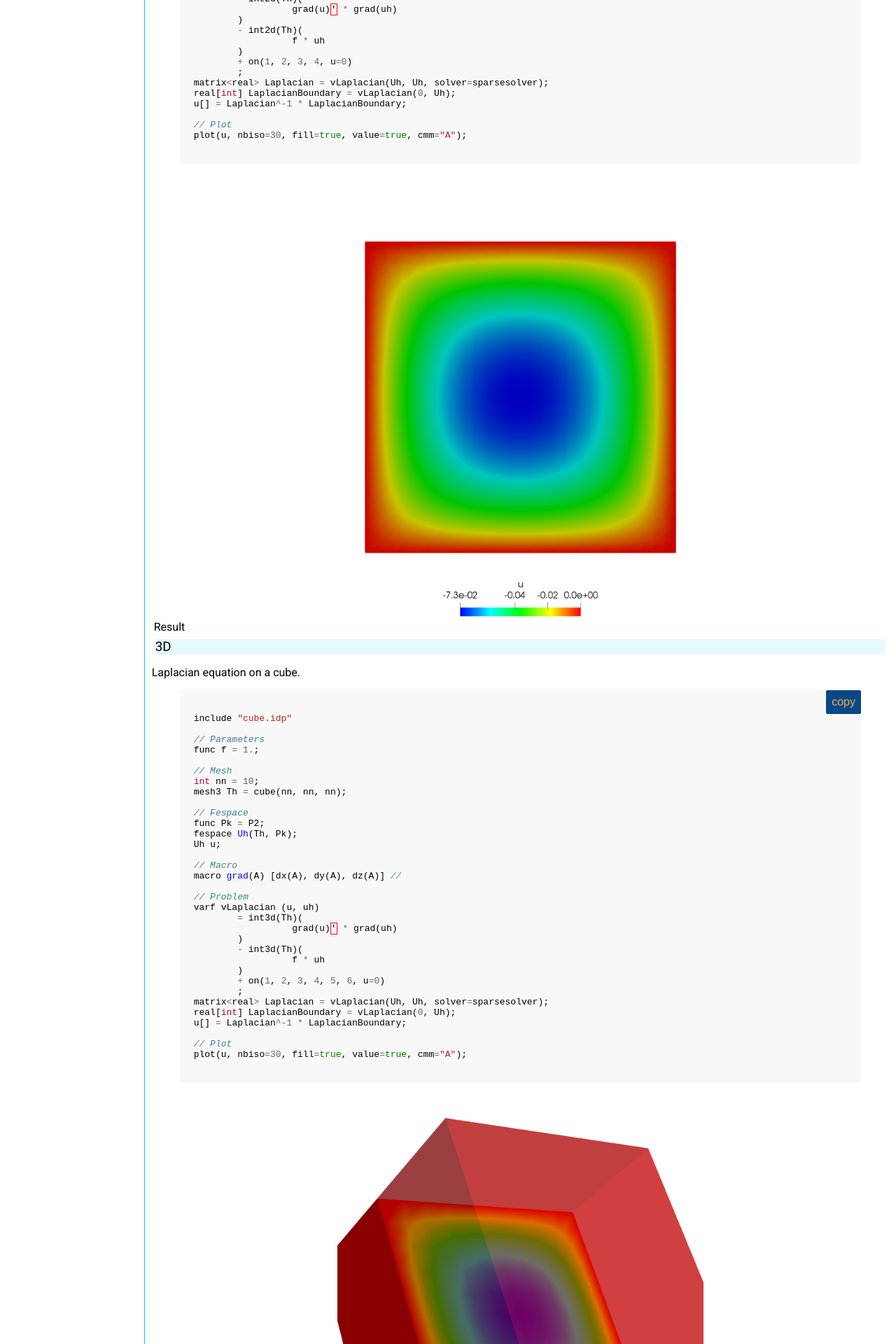
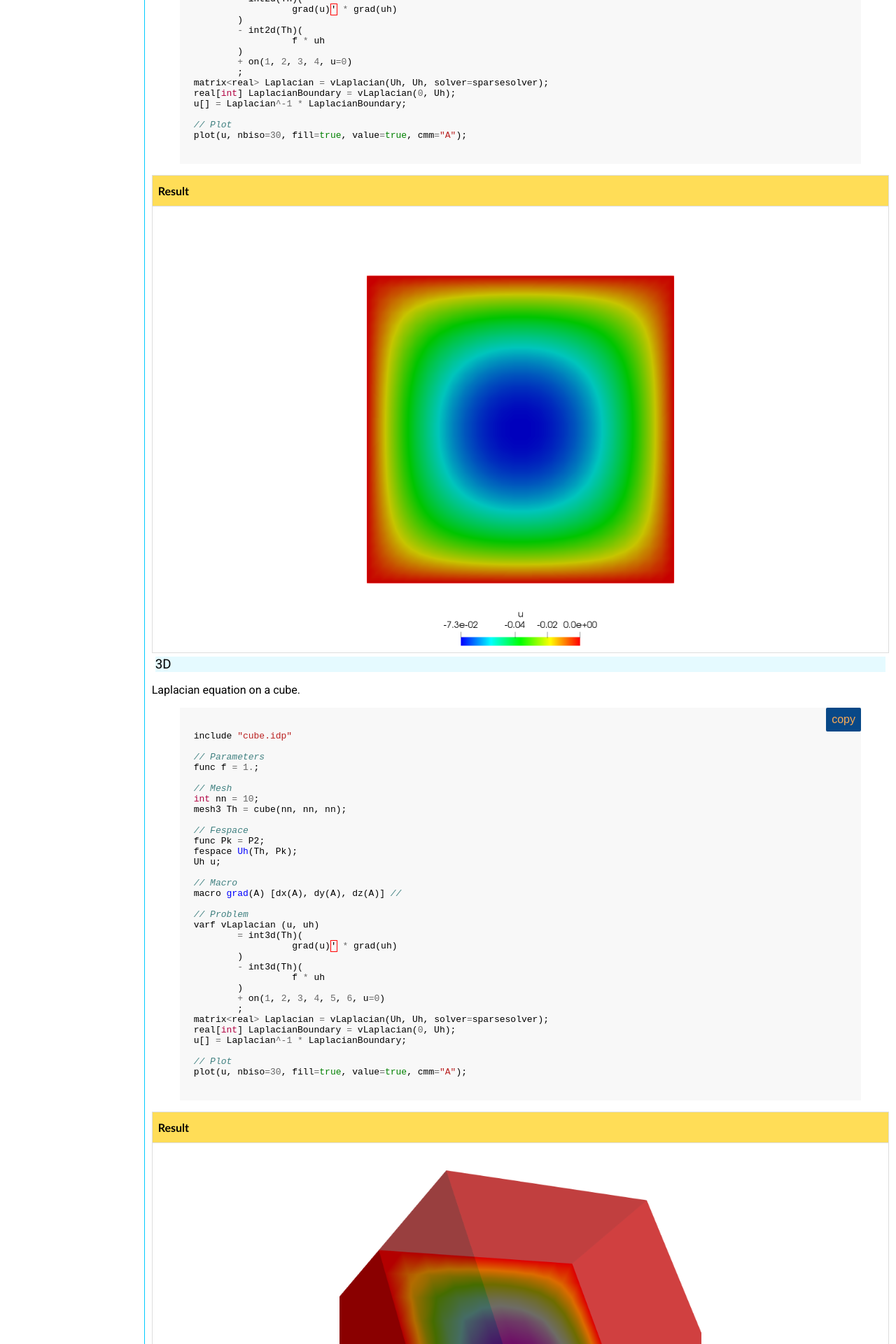
Before and after one commit to FreeFem/FreeFem-modules, a Jekyll site: the page built from _modules/laplacian.md, in a window 1280 px wide. Shown: the part 1034-2954 px from the top of the page at 70% size. Built offline with Jekyll 4.4.1, drawn with Linux system fonts in a browser that asks for light colours; formulas are drawn with MathJax 3; our own code applies the rules of GitHub Pages for plain Markdown files.

Commit message:
table css v1

```diff
--- a/_modules/laplacian.md
+++ b/_modules/laplacian.md
@@ -75,9 +75,10 @@ u[] = Laplacian^-1 * LaplacianBoundary;
 plot(u, nbiso=30, fill=true, value=true, cmm="A");
 {% endhighlight %}
 
+|Result|
 |--|
 ![Result]({{ site.url }}{{ site.baseurl }}/assets/Laplacian2D.png)|
-|Result|
+
 
 ### 3D
 
@@ -119,6 +120,6 @@ u[] = Laplacian^-1 * LaplacianBoundary;
 plot(u, nbiso=30, fill=true, value=true, cmm="A");
 {% endhighlight %}
 
+|Result|
 |--|
 |![Result]({{ site.url }}{{ site.baseurl }}/assets/Laplacian3D.png)|
-|Result|
--- a/css/module.css
+++ b/css/module.css
@@ -97,3 +97,30 @@ nav li:hover {
   display: block;
   text-align: center;
 }
+
+.content table {
+    font-family: "Trebuchet MS", Arial, Helvetica, sans-serif;
+    border-collapse: collapse;
+    width: 100%;
+}
+
+.content table td, .content table th {
+    border: 1px solid #ddd;
+    padding: 8px;
+}
+
+.content table tr:nth-child(even){
+  background-color: #f2f2f2;
+}
+
+.content table tr:hover {
+  background-color: #ddd;
+}
+
+.content table th {
+    padding-top: 12px;
+    padding-bottom: 12px;
+    text-align: left;
+    background-color: #ffdd57;
+    color: black;
+}
```
